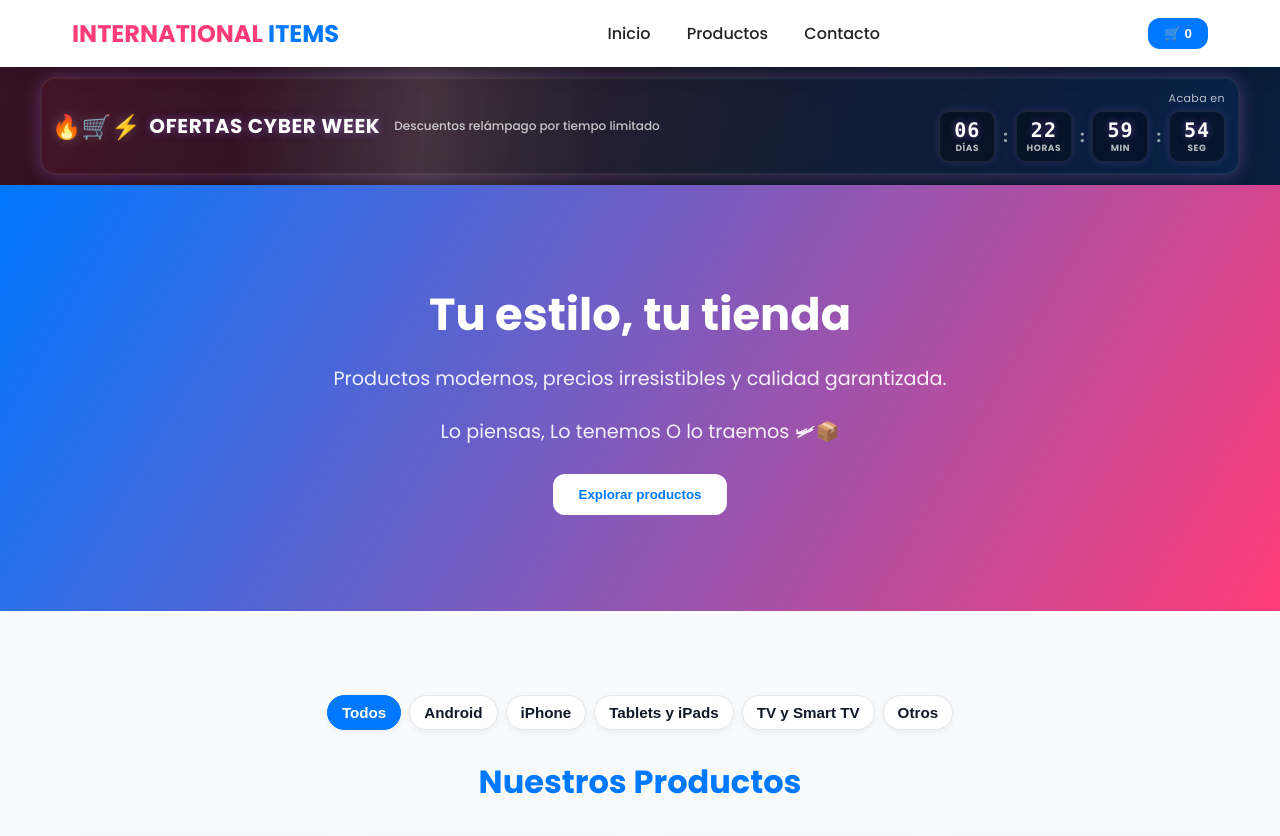
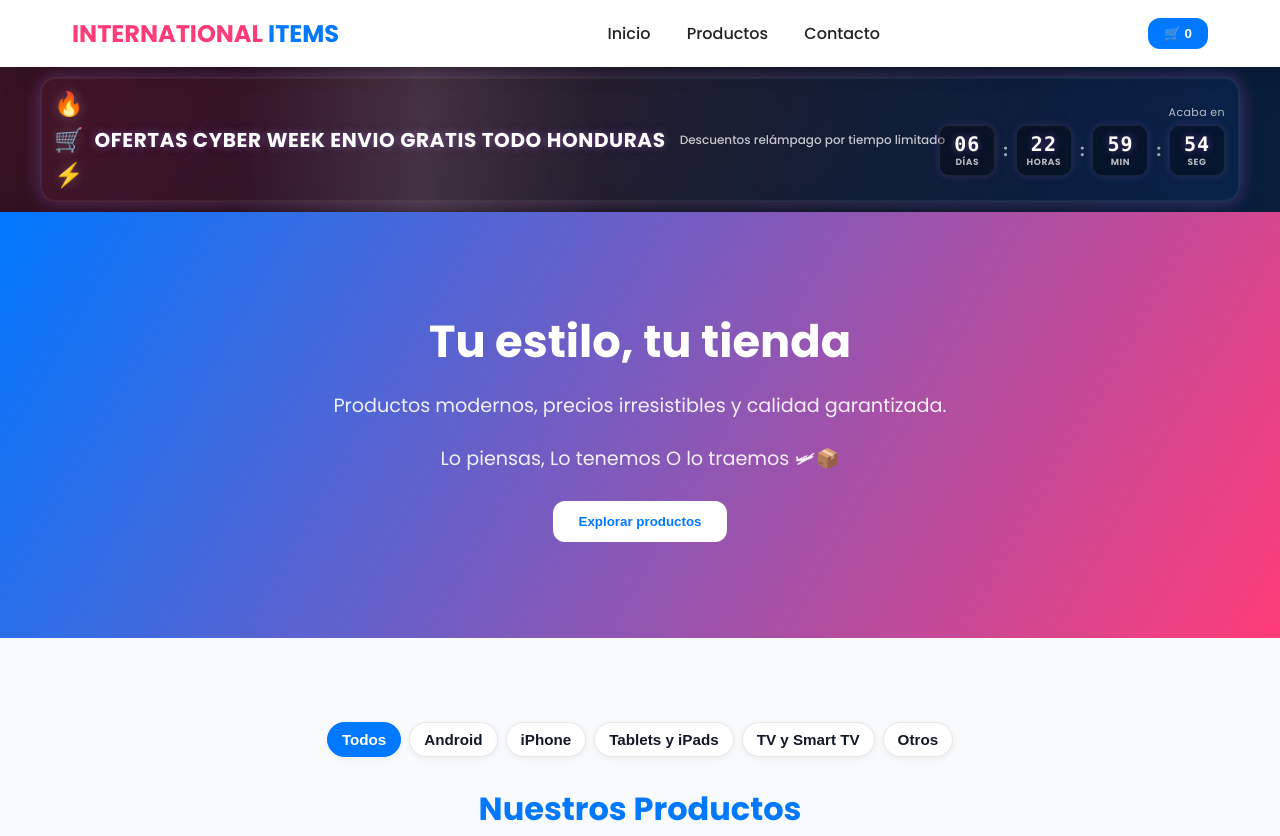
Before and after one commit to xrtxinternationalitemstophn-web/celularescatalogo, a plain HTML site: page index.html in a window 1280 px wide. Shown: the top 836 px of the page. Drawn offline with nearby package versions, Linux system fonts and the light colour scheme.

Commit message:
Update index.html

```diff
--- a/index.html
+++ b/index.html
@@ -29,7 +29,7 @@
 
     <div class="cyber-left">
       <div class="cyber-badge">🔥🛒⚡</div>
-      <div class="cyber-title">OFERTAS CYBER WEEK</div>
+      <div class="cyber-title">OFERTAS CYBER WEEK ENVIO GRATIS TODO HONDURAS</div>
       <div class="cyber-subtitle">Descuentos relámpago por tiempo limitado</div>
     </div>
 
```
